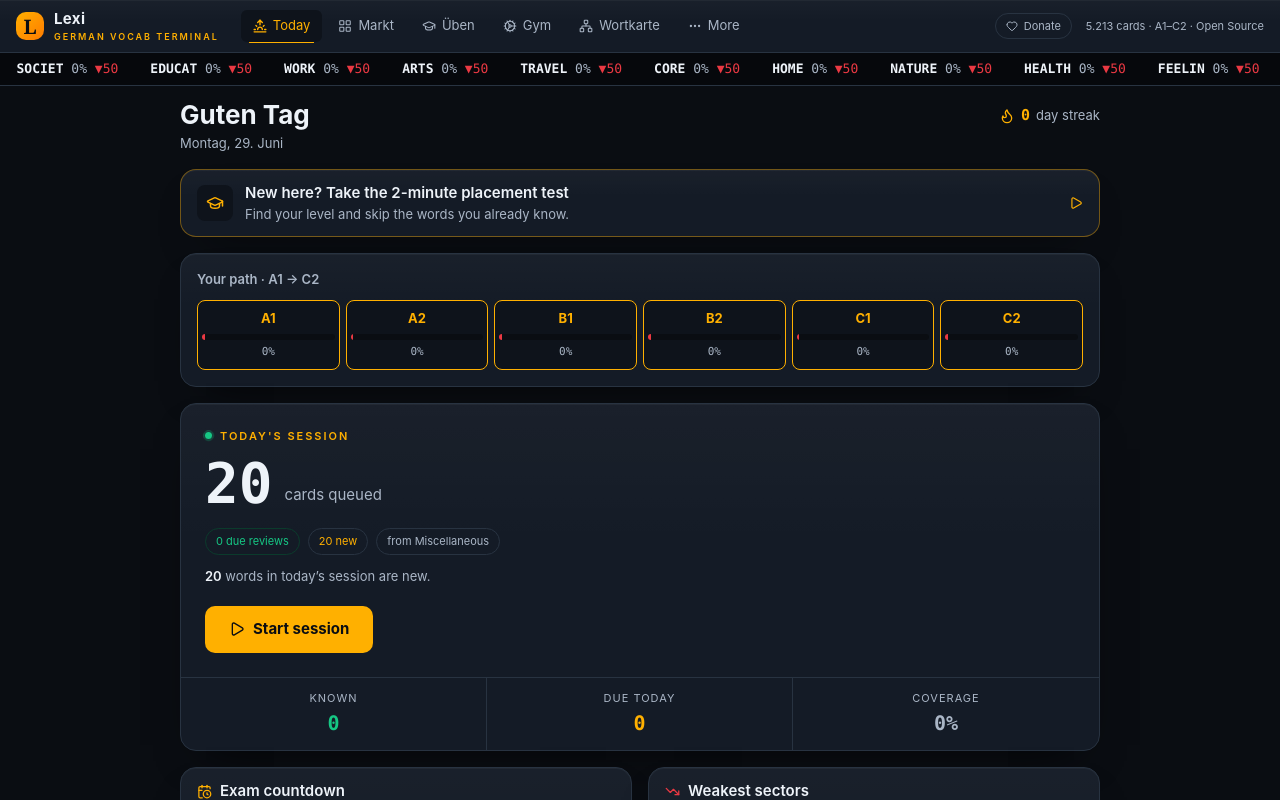
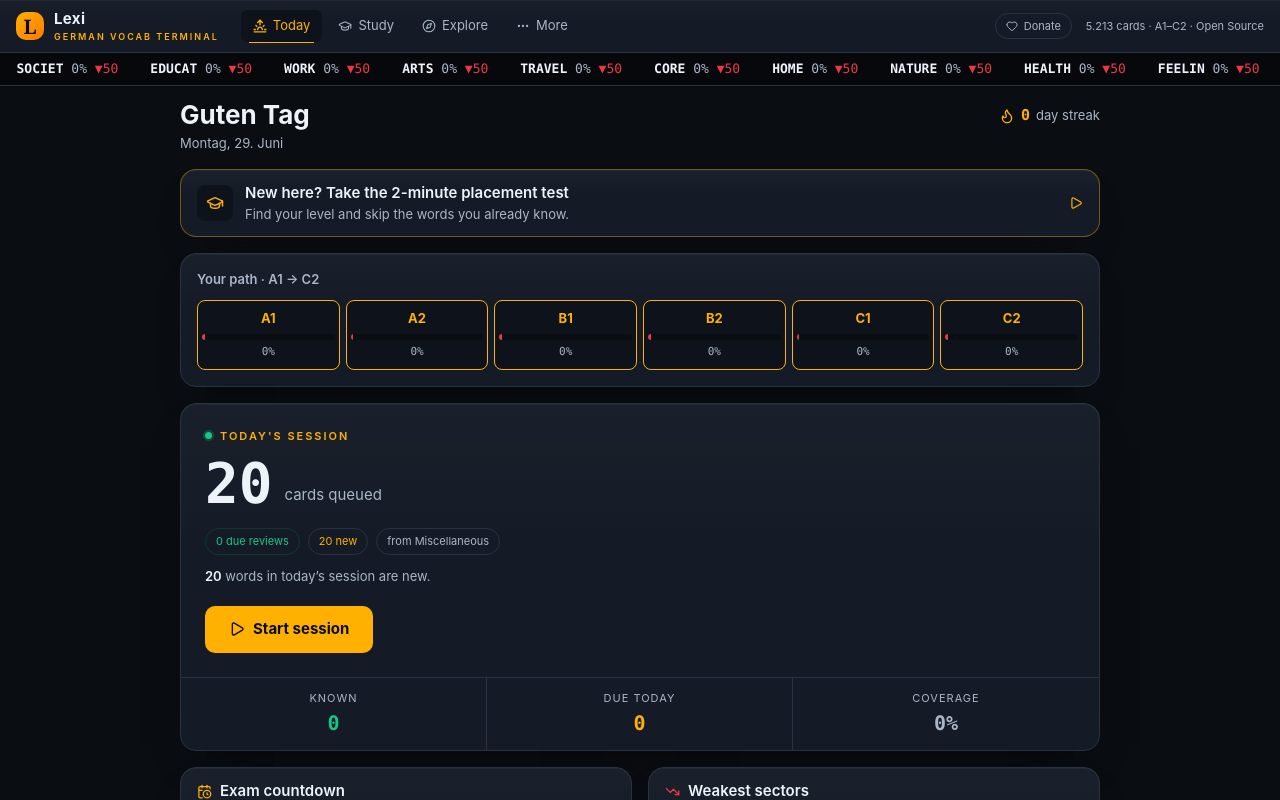
Before and after one commit to shamilhzm/lexi, a React (Vite) app: page / in a window 1280 px wide. Built offline with nearby package versions, Linux system fonts and the light colour scheme; what ts-fsrs would draw is missing.

Commit message:
Phase 4: IA collapse to Today · Study · Explore
New Explore wrapper composes Markt→Decks→Wortkarte + a Markt/Galaxie toggle with an internal back stack. Gym moves under Study (Targeted drills link); MORE drops Decks. Deep-links preserved.

```diff
--- a/src/App.tsx
+++ b/src/App.tsx
@@ -1,19 +1,17 @@
 // Lexi — an open-source German vocabulary terminal (A1–C2), donation-supported.
-// Four surfaces: Markt (the dictionary market, by theme group), Üben (FSRS
-// review), Decks (sectors), Wortkarte (semantic map). Dark Bloomberg aesthetic.
+// Primary surfaces: Today (daily briefing), Study (the FSRS session + drills),
+// and Explore (the Markt treemap → Decks → Wortkarte, plus the Galaxie map).
+// Dark Bloomberg aesthetic.
 import { useEffect, useState } from 'react';
 import { motion, AnimatePresence } from 'motion/react';
-import { LayoutGrid, GraduationCap, Layers, Network, Heart, Sunrise, ScanText, Cog, Settings as SettingsIcon, TrendingDown, MoreHorizontal, MessagesSquare, Swords } from 'lucide-react';
+import { GraduationCap, Compass, Heart, Sunrise, ScanText, Settings as SettingsIcon, TrendingDown, MoreHorizontal, MessagesSquare, Swords } from 'lucide-react';
 import Ticker from './components/Ticker.tsx';
-import Markt from './views/Markt.tsx';
 import Review from './views/Review.tsx';
-import Decks from './views/Decks.tsx';
-import Wortkarte from './views/Wortkarte.tsx';
+import Explore from './views/Explore.tsx';
 import Today from './views/Today.tsx';
 import Mining from './views/Mining.tsx';
 import Gym, { MODE_TAG, type Mode as GymMode } from './views/Gym.tsx';
 import Placement from './views/Placement.tsx';
-import Galaxy from './views/Galaxy.tsx';
 import Settings from './views/Settings.tsx';
 import BlindSpots from './views/BlindSpots.tsx';
 import Tutor from './views/Tutor.tsx';
@@ -23,7 +21,7 @@ import { useStore } from './useStore.ts';
 import { primeVoices, fmt } from './lib/ui.ts';
 import type { Target } from './types.ts';
 
-export type View = 'today' | 'markt' | 'review' | 'decks' | 'karte' | 'mining' | 'gym' | 'placement' | 'galaxy' | 'settings' | 'blindspots' | 'tutor';
+export type View = 'today' | 'review' | 'explore' | 'mining' | 'gym' | 'placement' | 'settings' | 'blindspots' | 'tutor';
 const ALL: Target = { kind: 'all', name: 'All sectors' };
 
 function Logo() {
@@ -42,15 +40,12 @@ function Logo() {
 type NavItem = { id: View; label: string; icon: any; short?: string };
 const PRIMARY: NavItem[] = [
   { id: 'today', label: 'Today', icon: Sunrise },
-  { id: 'markt', label: 'Markt', icon: LayoutGrid },
-  { id: 'review', label: 'Üben', icon: GraduationCap },
-  { id: 'gym', label: 'Gym', icon: Cog },
-  { id: 'galaxy', label: 'Wortkarte', icon: Network, short: 'Karte' },
+  { id: 'review', label: 'Study', icon: GraduationCap },
+  { id: 'explore', label: 'Explore', icon: Compass },
 ];
 const MORE: NavItem[] = [
   { id: 'tutor', label: 'AI Tutor', icon: MessagesSquare },
   { id: 'mining', label: 'Mine', icon: ScanText },
-  { id: 'decks', label: 'Decks', icon: Layers },
   { id: 'blindspots', label: 'Blind Spots', icon: TrendingDown },
   { id: 'settings', label: 'Settings', icon: SettingsIcon },
 ];
@@ -63,17 +58,19 @@ export default function App() {
   useStore();
   const [view, setView] = useState<View>('today');
   const [target, setTarget] = useState<Target>(ALL);
-  const [decksGroup, setDecksGroup] = useState<string | null>(null);
-  const [mapSector, setMapSector] = useState<string | null>(null);
+  const [exploreInit, setExploreInit] = useState<'markt' | 'decks'>('markt');
   const [gymInit, setGymInit] = useState<GymMode | 'grammar' | null>(null);
   const [moreOpen, setMoreOpen] = useState(false);
 
   useEffect(() => { recordVisit(); recordSnapshot(); primeVoices(); }, []);
 
   const study = (t: Target) => { setTarget(t); setView('review'); };
-  const openGroup = (g: string) => { setDecksGroup(g); setView('decks'); };
-  const openMap = (sector: string) => { setMapSector(sector); setView('karte'); };
-  const go = (v: View) => { if (v === 'review') setTarget(ALL); if (v === 'gym') setGymInit(null); setView(v); setMoreOpen(false); };
+  const go = (v: View) => {
+    if (v === 'review') setTarget(ALL);
+    if (v === 'gym') setGymInit(null);
+    if (v === 'explore') setExploreInit('markt');
+    setView(v); setMoreOpen(false);
+  };
   /** Blind Spots → the matching Gym drill (word-drill tags map to a mode; grammar tags open the exercise bank). */
   const drillFor = (tag?: string) => {
     const mode = (Object.entries(MODE_TAG).find(([, t]) => t === tag)?.[0] as GymMode | undefined) ?? 'grammar';
@@ -81,7 +78,7 @@ export default function App() {
   };
 
   const t = totals();
-  const key = view + (view === 'review' ? `:${target.kind}:${target.name}` : '') + (view === 'karte' ? `:${mapSector}` : '') + (view === 'decks' ? `:${decksGroup}` : '');
+  const key = view + (view === 'review' ? `:${target.kind}:${target.name}` : '');
 
   return (
     <div className="flex flex-col h-[100dvh] w-screen overflow-hidden">
@@ -153,11 +150,8 @@ export default function App() {
             {view === 'tutor' && <Tutor onOpenSettings={() => setView('settings')} />}
             {view === 'mining' && <Mining onStudy={study} />}
             {view === 'gym' && <Gym initial={gymInit} />}
-            {view === 'markt' && <Markt onOpenGroup={openGroup} onStudyGroup={(g) => study({ kind: 'group', name: g })} onStudyAll={() => study(ALL)} />}
-            {view === 'review' && <Review target={target} onExit={() => setView('today')} onPick={() => { setDecksGroup(null); setView('decks'); }} />}
-            {view === 'galaxy' && <Galaxy onOpenSector={openMap} onStudySector={study} />}
-            {view === 'decks' && <Decks initialGroup={decksGroup} onStudy={study} onMap={openMap} />}
-            {view === 'karte' && <Wortkarte initialSector={mapSector} onStudy={study} />}
+            {view === 'explore' && <Explore onStudy={study} onStudyAll={() => study(ALL)} initial={exploreInit} />}
+            {view === 'review' && <Review target={target} onExit={() => setView('today')} onPick={() => { setExploreInit('decks'); setView('explore'); }} onDrills={() => { setGymInit(null); setView('gym'); }} />}
             </ErrorBoundary>
           </motion.div>
         </AnimatePresence>
--- /dev/null
+++ b/src/views/Explore.tsx
@@ -0,0 +1,58 @@
+// Explore — one surface over the market, decks, sector maps, and the galaxy.
+// A Markt / Galaxie segmented toggle picks the root; Markt drills into Decks, and
+// a deck opens its Wortkarte. The back stack lives here; the composed views are
+// reused as-is. Studying anything exits Explore into the session (onStudy).
+import { useState, type ReactNode } from 'react';
+import { ArrowLeft } from 'lucide-react';
+import Markt from './Markt.tsx';
+import Decks from './Decks.tsx';
+import Wortkarte from './Wortkarte.tsx';
+import Galaxy from './Galaxy.tsx';
+import type { Target } from '../types.ts';
+
+type Level = 'markt' | 'decks' | 'karte' | 'galaxy';
+
+export default function Explore({ onStudy, onStudyAll, initial = 'markt' }:
+  { onStudy: (t: Target) => void; onStudyAll: () => void; initial?: 'markt' | 'decks' }) {
+  const [stack, setStack] = useState<Level[]>(initial === 'decks' ? ['markt', 'decks'] : ['markt']);
+  const [group, setGroup] = useState<string | null>(null);
+  const [sector, setSector] = useState<string | null>(null);
+
+  const level = stack[stack.length - 1];
+  const root = stack[0];
+  const push = (l: Level) => setStack((s) => [...s, l]);
+  const back = () => setStack((s) => (s.length > 1 ? s.slice(0, -1) : s));
+
+  const openGroup = (g: string) => { setGroup(g); push('decks'); };
+  const openMap = (s: string) => { setSector(s); push('karte'); };
+
+  return (
+    <div>
+      <div className="flex items-center gap-2.5 mb-3 flex-wrap">
+        {stack.length > 1 && (
+          <button onClick={back} title="Back" className="grid place-items-center w-11 h-11 -m-2 text-dim hover:text-amber">
+            <ArrowLeft size={18} />
+          </button>
+        )}
+        <div className="flex rounded-[10px] bg-panel2 border border-line p-0.5 text-[13px]">
+          <Seg on={root === 'markt'} onClick={() => setStack(['markt'])}>Markt</Seg>
+          <Seg on={root === 'galaxy'} onClick={() => setStack(['galaxy'])}>Galaxie</Seg>
+        </div>
+      </div>
+
+      {level === 'markt' && <Markt onOpenGroup={openGroup} onStudyGroup={(g) => onStudy({ kind: 'group', name: g })} onStudyAll={onStudyAll} />}
+      {level === 'decks' && <Decks initialGroup={group} onStudy={onStudy} onMap={openMap} />}
+      {level === 'karte' && <Wortkarte initialSector={sector} onStudy={onStudy} />}
+      {level === 'galaxy' && <Galaxy onOpenSector={openMap} onStudySector={onStudy} />}
+    </div>
+  );
+}
+
+function Seg({ on, onClick, children }: { on: boolean; onClick: () => void; children: ReactNode }) {
+  return (
+    <button onClick={onClick}
+      className={`px-3 py-1 rounded-[10px] font-semibold transition-colors ${on ? 'bg-amber text-bg' : 'text-dim hover:text-txt'}`}>
+      {children}
+    </button>
+  );
+}
--- a/src/views/Review.tsx
+++ b/src/views/Review.tsx
@@ -18,7 +18,7 @@ import type { Word, Target } from '../types.ts';
 const GENDER_COLOR: Record<string, string> = { der: 'var(--color-a1)', die: '#f472b6', das: 'var(--color-b1)' };
 const SWIPE_PX = 90; // horizontal travel that commits a grade
 
-export default function Review({ target, onExit, onPick }: { target: Target; onExit: () => void; onPick: () => void }) {
+export default function Review({ target, onExit, onPick, onDrills }: { target: Target; onExit: () => void; onPick: () => void; onDrills: () => void }) {
   useStore(); // re-render when the CEFR filter changes
   const lvKey = [...levels()].sort().join('');
   const queue = useMemo(() => buildMixedSession(target), [target, lvKey]);
@@ -66,7 +66,7 @@ export default function Review({ target, onExit, onPick }: { target: Target; onE
     return () => window.removeEventListener('keydown', onKey);
   }, [flip, grade]);
 
-  if (queue.length === 0) return <EmptyState target={target} onExit={onExit} onPick={onPick} />;
+  if (queue.length === 0) return <EmptyState target={target} onExit={onExit} onPick={onPick} onDrills={onDrills} />;
   if (!item) return <DoneState done={done} again={again} newLearned={newLearned} onExit={onExit} onPick={onPick} />;
 
   const card = item.word;
@@ -82,6 +82,7 @@ export default function Review({ target, onExit, onPick }: { target: Target; onE
           <span className="text-[11px] text-amber border border-line px-1.5 py-0.5 rounded-full tracking-[1px]">{queue.length - done} left</span>
           {drill && <span className="text-[11px] text-green border border-green px-1.5 py-0.5 rounded-full tracking-[1px]">DRILL</span>}
           <div className="ml-auto flex items-center gap-2.5">
+            <button onClick={onDrills} className="text-[11px] text-dim hover:text-amber whitespace-nowrap">Targeted drills</button>
             <LevelFilter compact />
             <span className="text-[11px] text-dim hidden lg:block">Space = flip · ← didn’t know · → knew it</span>
           </div>
@@ -255,13 +256,14 @@ function DoneState({ done, again, newLearned, onExit, onPick }:
     </div>
   );
 }
-function EmptyState({ target, onExit, onPick }: { target: Target; onExit: () => void; onPick: () => void }) {
+function EmptyState({ target, onExit, onPick, onDrills }: { target: Target; onExit: () => void; onPick: () => void; onDrills: () => void }) {
   return (
     <div className="grid place-items-center min-h-[440px]">
       <div className="text-center bg-panel border border-line rounded-2xl px-10 py-12 max-w-md">
         <h2 className="text-xl font-bold mb-1">Nothing due in {target.name}</h2>
-        <p className="text-dim mb-6">No reviews are due and the new-card budget is used up. Try another deck or a different CEFR level.</p>
-        <div className="flex gap-2.5 justify-center">
+        <p className="text-dim mb-6">No reviews are due and the new-card budget is used up. Try targeted drills, another deck, or a different CEFR level.</p>
+        <div className="flex gap-2.5 justify-center flex-wrap">
+          <button onClick={onDrills} className="bg-panel2 border border-line rounded-[10px] px-5 py-2.5 hover:border-amber">Targeted drills</button>
           <button onClick={onPick} className="bg-panel2 border border-line rounded-[10px] px-5 py-2.5 hover:border-amber">Open decks</button>
           <button onClick={onExit} className="bg-amber text-bg font-bold rounded-[10px] px-5 py-2.5">Done</button>
         </div>
```
